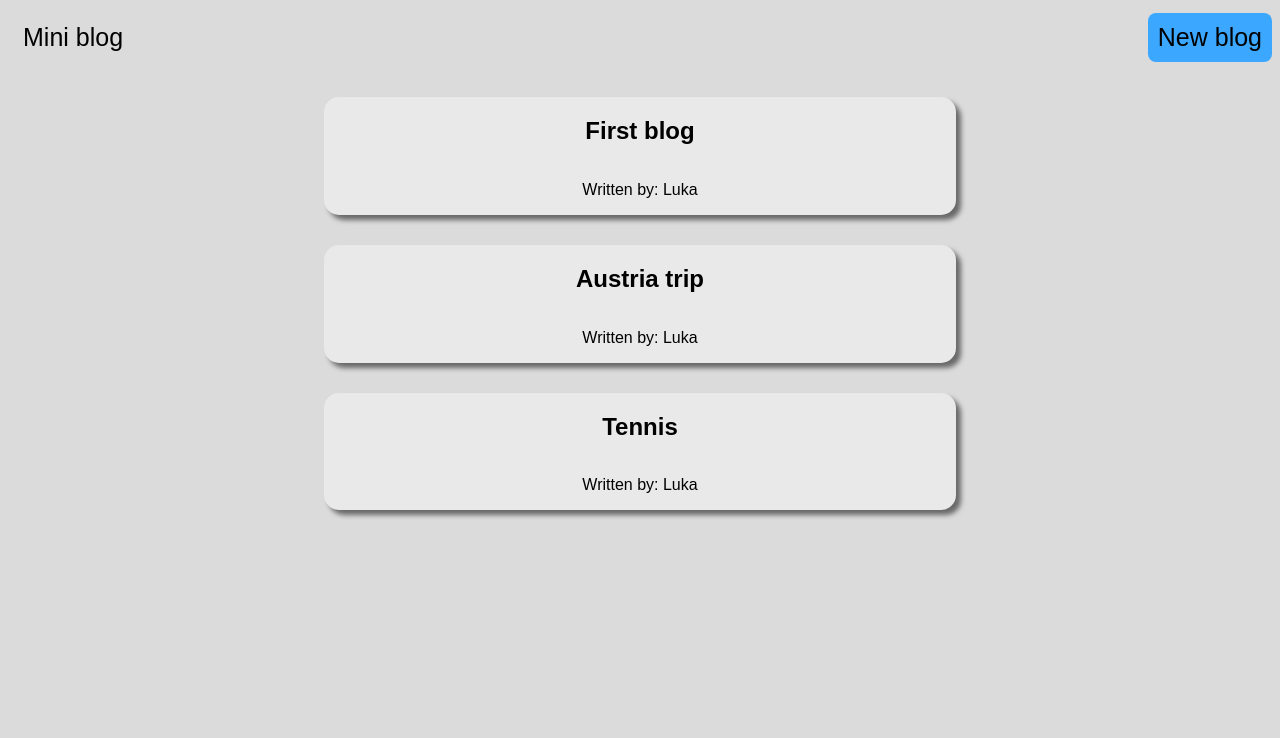
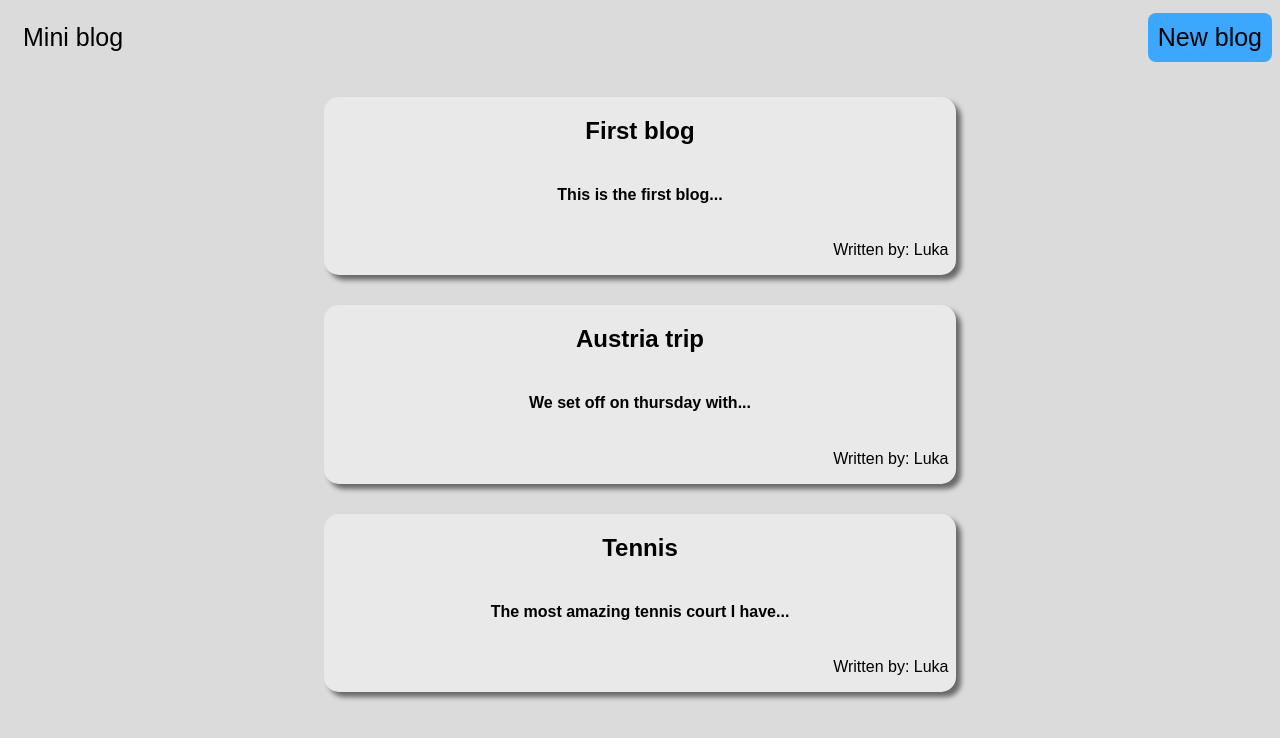
Before and after one commit to LLeski00/MiniBlog, a React (Create React App) app: page / in a window 1280 px wide. Shown: the top 738 px of the page. Built offline with nearby package versions, Linux system fonts and the light colour scheme; a web font is replaced by a local one.

Commit message:
Adding a component for more reusable listing

```diff
--- /dev/null
+++ b/src/BlogList.js
@@ -0,0 +1,17 @@
+const BlogList = ({blogs}) => {
+    return (
+        <div className="blog-list">
+            <div className="blog-list-content">
+                {blogs.map((blog) => (
+                    <div className="blog" key={blog.id}>
+                        <h2 className="blogTitle">{blog.title}</h2>
+                        <h4 className="blogPreview">{blog.preview}</h4>
+                        <p>Written by: {blog.author}</p>
+                    </div>
+                ))}
+            </div>
+        </div>
+    );
+}
+
+export default BlogList;
--- a/src/Home.js
+++ b/src/Home.js
@@ -1,22 +1,18 @@
 import { useState } from "react";
+import BlogList from "./BlogList";
 
 const Home = () => {
 
     const [blogs,setBlogs] = useState([
-        {title:"First blog", body:"This is the first blog...", author:"Luka", id:0},
-        {title:"Austria trip", body:"We set off on thursday with...", author:"Luka", id:1},
-        {title:"Tennis", body:"The most amazing tennis court I have...", author:"Luka", id:2}
+        {title:"First blog", preview:"This is the first blog...", author:"Luka", id:0},
+        {title:"Austria trip", preview:"We set off on thursday with...", author:"Luka", id:1},
+        {title:"Tennis", preview:"The most amazing tennis court I have...", author:"Luka", id:2}
     ]);
 
     return (
         <div className="home">
             <div className="homeContent">
-                {blogs.map((blog) => (
-                    <div className="blog" key={blog.id}>
-                        <h2 className="blogTitle">{blog.title}</h2>
-                        <p>Written by: {blog.author}</p>
-                    </div>
-                ))}
+                <BlogList blogs={blogs}/>
             </div>
         </div>
     );
--- a/src/index.css
+++ b/src/index.css
@@ -66,3 +66,9 @@ body {
   transform: scale(1.1);
   cursor: pointer;
 }
+
+.blog p {
+  width: 100%;
+  text-align: end;
+  padding-right: 15px;
+}
```
